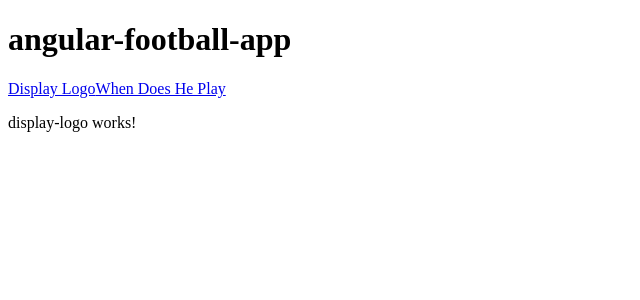
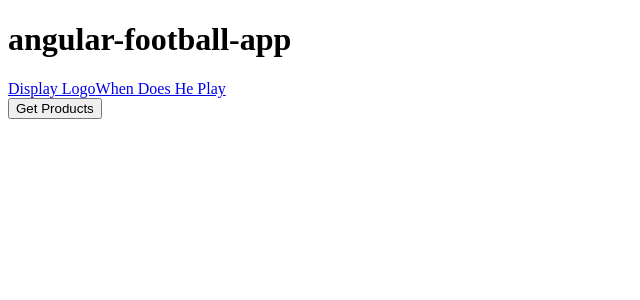
Before and after one commit to Emil2301/angular-football-app, an Angular app: page /#/display-logo in a window 1280 px wide. Shown: the top 300 px of the page, without its empty margins (0-640 px from the left). Built offline with nearby package versions, Linux system fonts and the light colour scheme.

Commit message:
get req to json placeholder

```diff
--- /dev/null
+++ b/src/app/Placeholder.ts
@@ -0,0 +1,6 @@
+export interface Placeholder {
+  userId: number;
+  id: number;
+  title: string;
+  completed: boolean;
+}
--- a/src/app/app.module.ts
+++ b/src/app/app.module.ts
@@ -1,6 +1,7 @@
 import { BrowserModule } from "@angular/platform-browser";
 import { NgModule } from "@angular/core";
 import { HashLocationStrategy, LocationStrategy } from "@angular/common";
+import { HttpClientModule } from "@angular/common/http";
 
 import { AppRoutingModule } from "./app-routing.module";
 import { AppComponent } from "./app.component";
@@ -9,7 +10,7 @@ import { WhenDoesHePlayComponent } from "./when-does-he-play/when-does-he-play.c
 
 @NgModule({
   declarations: [AppComponent, DisplayLogoComponent, WhenDoesHePlayComponent],
-  imports: [BrowserModule, AppRoutingModule],
+  imports: [BrowserModule, AppRoutingModule, HttpClientModule],
   providers: [{ provide: LocationStrategy, useClass: HashLocationStrategy }],
   bootstrap: [AppComponent]
 })
--- a/src/app/display-logo/display-logo.component.html
+++ b/src/app/display-logo/display-logo.component.html
@@ -1,3 +1,3 @@
-<p>
-  display-logo works!
-</p>
+<button (click)="drawAClub()">Get Products</button>
+
+<div *ngIf="title">{{ title }}</div>
--- a/src/app/display-logo/display-logo.component.ts
+++ b/src/app/display-logo/display-logo.component.ts
@@ -1,15 +1,23 @@
-import { Component, OnInit } from '@angular/core';
+import { Observable } from "rxjs";
+import { Placeholder } from "./../Placeholder";
+import { DrawAClubService } from "./../draw-a-club.service";
+import { Component, OnInit } from "@angular/core";
 
 @Component({
-  selector: 'app-display-logo',
-  templateUrl: './display-logo.component.html',
-  styleUrls: ['./display-logo.component.css']
+  selector: "app-display-logo",
+  templateUrl: "./display-logo.component.html",
+  styleUrls: ["./display-logo.component.css"]
 })
 export class DisplayLogoComponent implements OnInit {
+  title;
+  constructor(private drawAClubService: DrawAClubService) {}
 
-  constructor() { }
-
-  ngOnInit() {
+  drawAClub(): Observable<Placeholder> {
+    this.drawAClubService.drawAClub().subscribe(data => {
+      this.title = data.title;
+      return this.title;
+    });
   }
 
+  ngOnInit() {}
 }
--- /dev/null
+++ b/src/app/draw-a-club.service.ts
@@ -0,0 +1,14 @@
+import { Injectable } from "@angular/core";
+import { HttpClient } from "@angular/common/http";
+import { Observable } from "rxjs";
+
+@Injectable({
+  providedIn: "root"
+})
+export class DrawAClubService {
+  constructor(private http: HttpClient) {}
+
+  drawAClub() {
+    return this.http.get("https://jsonplaceholder.typicode.com/todos/1");
+  }
+}
```
Also changed, not shown: 1 other file (tests, documents, lock files or other folders).
